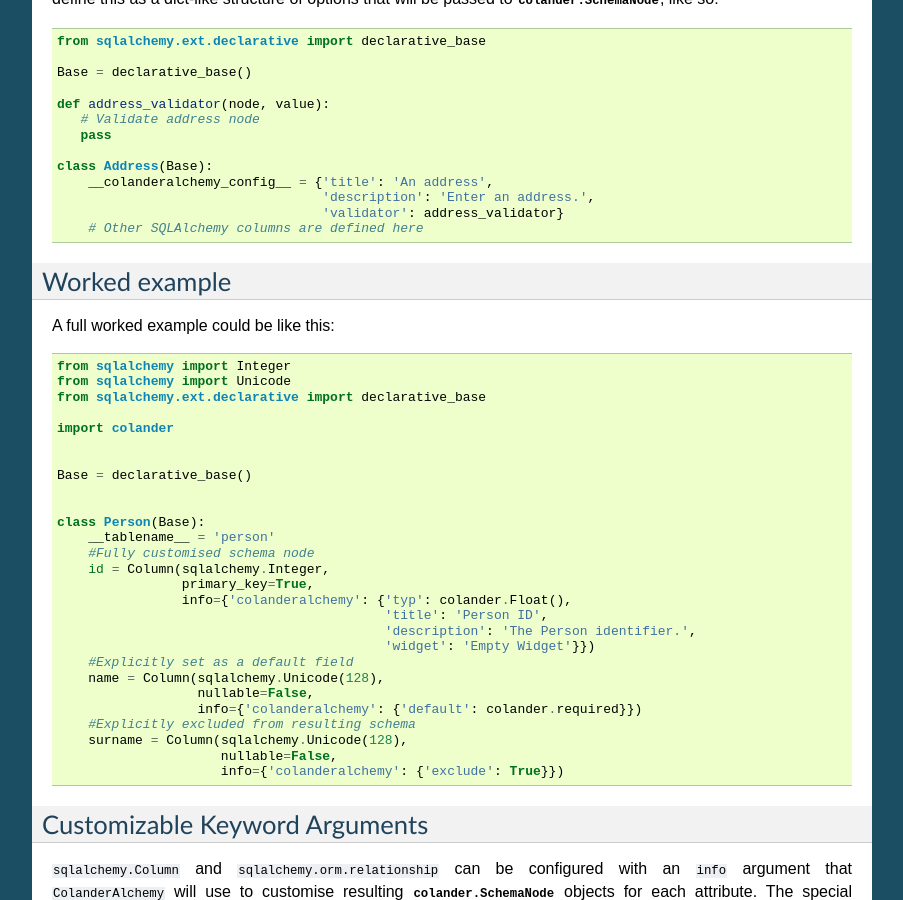
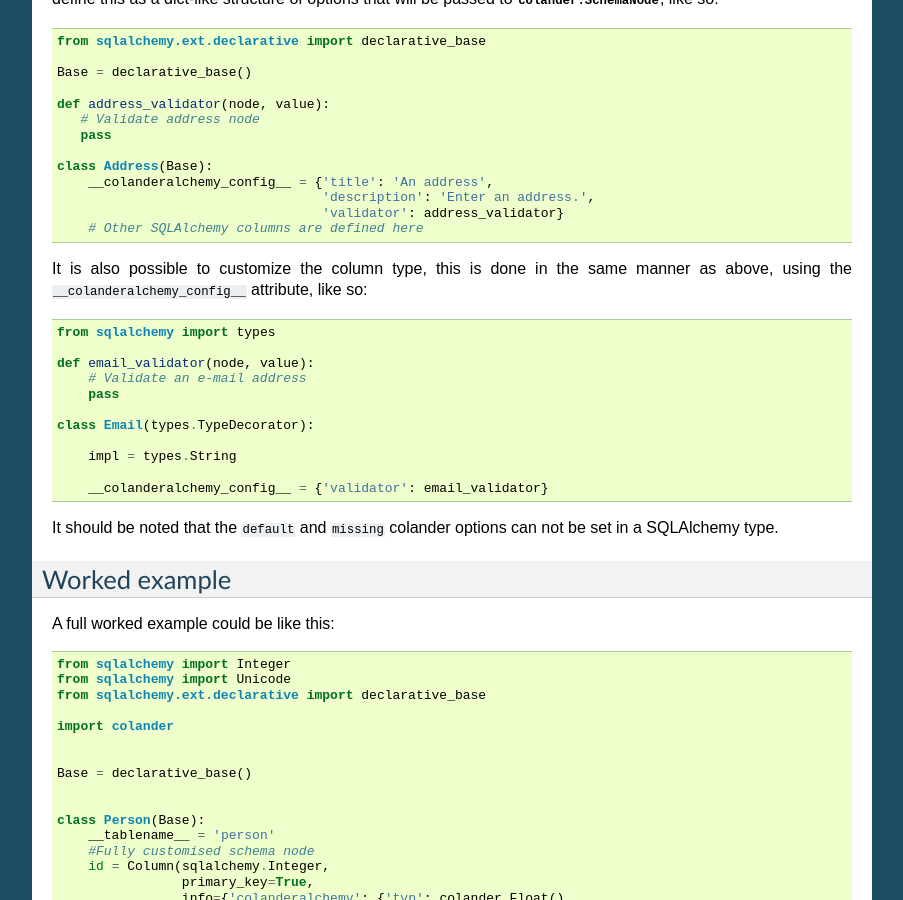
Before and after one commit to stefanofontanelli/ColanderAlchemy, a Sphinx documentation site: the page built from docs/source/customization.rst, in a window 1280 px wide and 900 px high, scrolled down 1072 px. Shown: the whole window, without its empty margins (198-1101 px from the left). Built offline with Sphinx 7.4.7, drawn with Linux system fonts in a browser that asks for light colours.

Commit message:
Add documentation on the customization in the SQLAlchemy type

```diff
--- a/docs/source/customization.rst
+++ b/docs/source/customization.rst
@@ -93,6 +93,26 @@
                                       'validator': address_validator}
         # Other SQLAlchemy columns are defined here
 
+It is also possible to customize the column type, this is done in the same
+manner as above, using the ``__colanderalchemy_config__`` attribute, like so:
+
+.. code:: python
+
+    from sqlalchemy import types
+
+    def email_validator(node, value):
+        # Validate an e-mail address
+        pass
+
+    class Email(types.TypeDecorator):
+
+        impl = types.String
+
+        __colanderalchemy_config__ = {'validator': email_validator}
+
+It should be noted that the ``default`` and ``missing`` colander options can
+not be set in a SQLAlchemy type.
+
 
 
 Worked example
--- a/docs/source/index.rst
+++ b/docs/source/index.rst
@@ -113,6 +113,8 @@
           is an instance of either ``sqlalchemy.types.Enum`` or
           ``sqlalchemy.types.String``.  ``Enum`` is checked with ``colander.OneOf``
           and ``String`` is checked with ``colander.Length``
+        * Customization stored in the ``__colanderalchemy_config__`` attribute of the
+          SQLAlchemy type are applied.
         * ``colander.SchemaNode`` has ``missing=colander.required`` except for
           the when ``default`` is set, ``nullable=True``, there's a ``server_default``,
           or the field is an auto incrementing integer used as part of a primary key.
```
